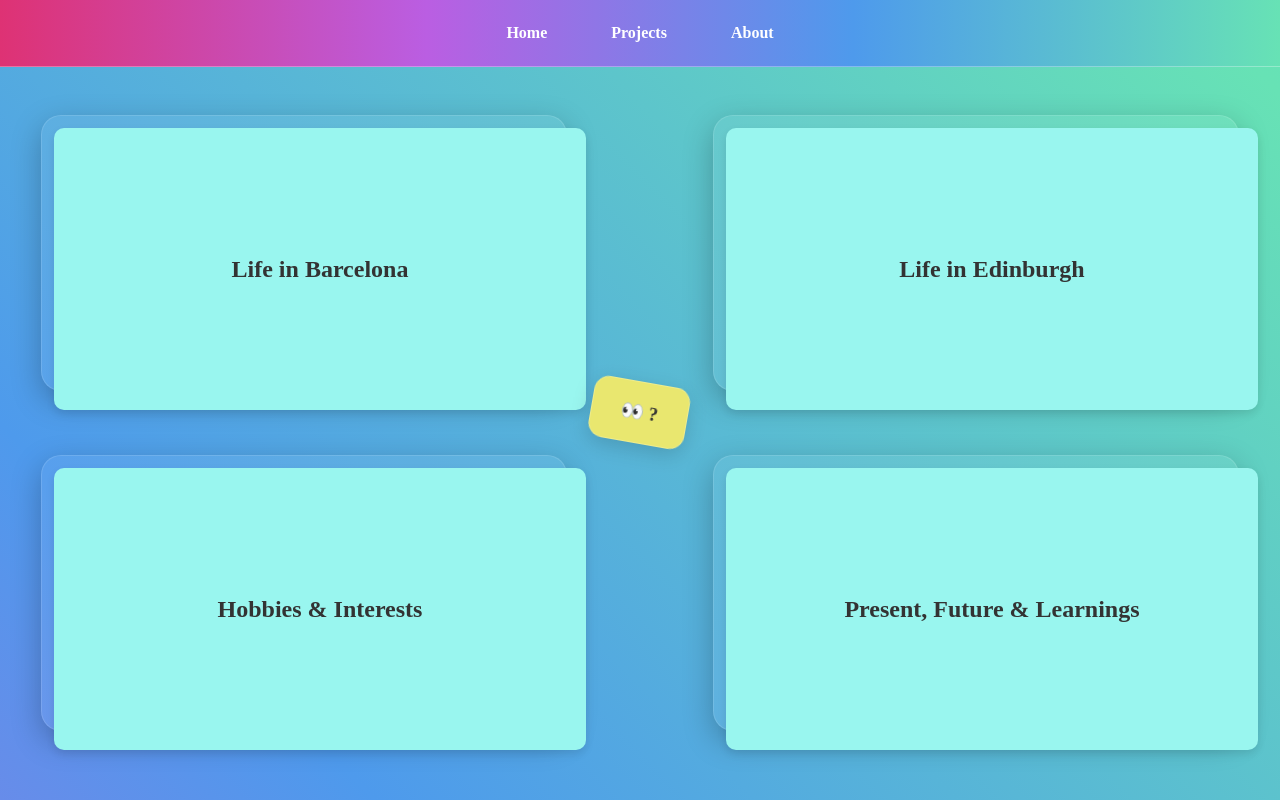
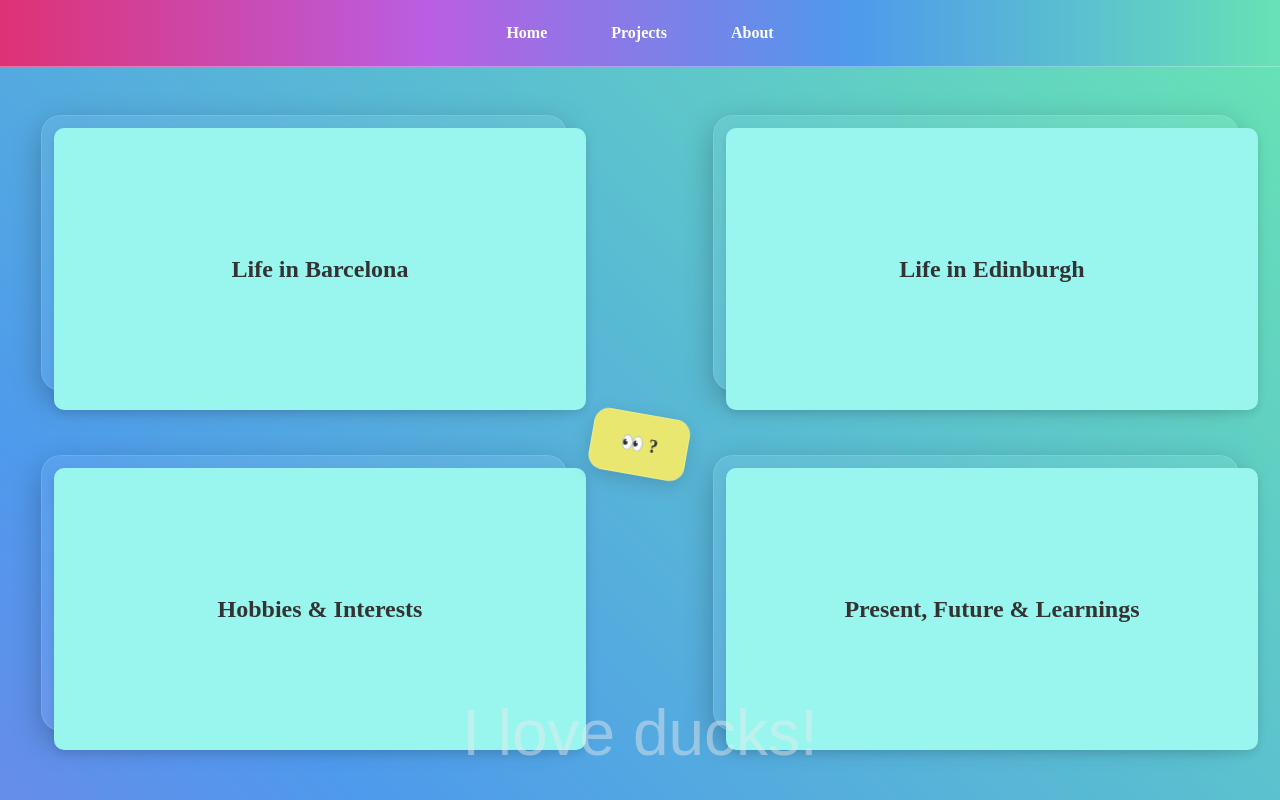
Before and after one commit to Laufley/portfolio, a React (Vite) app: page /portfolio/about in a window 1280 px wide. Built offline with nearby package versions, Linux system fonts and the light colour scheme.

Commit message:
add and improve the I love ducks from previous portfolio

```diff
--- a/src/Components/About.css
+++ b/src/Components/About.css
@@ -185,6 +185,39 @@
   color: #b6db21;
 }
 
+/* "I love" letters */
+#i-love {
+  position: fixed;
+  bottom: 20px;
+  left: 50%;
+  transform: translateX(-50%);
+  font-family: 'Acme', sans-serif;
+  font-size: 4rem;
+  color: var(--text-muted);
+  text-align: center;
+  z-index: 100;
+  margin: 0;
+  width: auto;
+  padding: 10px;
+  background: transparent;
+}
+
+#i-love:hover {
+  cursor: pointer;
+}
+.i-letter:hover  { color: rgb(234,255,0); }
+.l-letter:hover  { color: rgb(249,77,231); }
+.o-letter:hover  { color: rgb(0,85,255); }
+.v-letter:hover  { color: rgb(26,255,0); }
+.e-letter:hover  { color: rgb(255,0,0); }
+.d-letter:hover  { color: rgb(255,0,208); }
+.u-letter:hover  { color: rgb(255,132,0); }
+.c-letter:hover  { color: rgb(0,208,255); }
+.k-letter:hover  { color: rgb(255,145,0); }
+.s-letter:hover  { color: rgb(255,255,0); }
+.excl-letter:hover  { color: rgb(234,0,255); }
+
+
 /* Mobile */
 @media only screen and (max-width: 414px) {
   .cardsAbout-container {
@@ -201,7 +234,7 @@
   .mini-card {
   position: absolute;
   left: 70%;
-  top: 77%;
+  top: 100%;
   transform: translate(-50%, -50%);
   width: 95px;
   height: 60px;
@@ -211,4 +244,8 @@
   rotate: 10deg;
   }
 
+  #i-love {
+    display: none;
+  }
+
 }
--- a/src/Components/About.tsx
+++ b/src/Components/About.tsx
@@ -132,6 +132,23 @@ function About() {
             </div>
           </div>
         </div>
+        <div className="i-love">
+          <div id="i-love">
+            <span className="i-letter">I</span>
+            <span className="space1-letter">&nbsp;</span>
+            <span className="l-letter">l</span>
+            <span className="o-letter">o</span>
+            <span className="v-letter">v</span>
+            <span className="e-letter">e</span>
+            <span className="space2-letter">&nbsp;</span>
+            <span className="d-letter">d</span>
+            <span className="u-letter">u</span>
+            <span className="c-letter">c</span>
+            <span className="k-letter">k</span>
+            <span className="s-letter">s</span>
+            <span className="excl-letter">!</span>
+          </div>
+        </div>
       </div>
     </div>
   );
```
Also changed, not shown: src/Containers/Home.css (+0 -24 lines).
